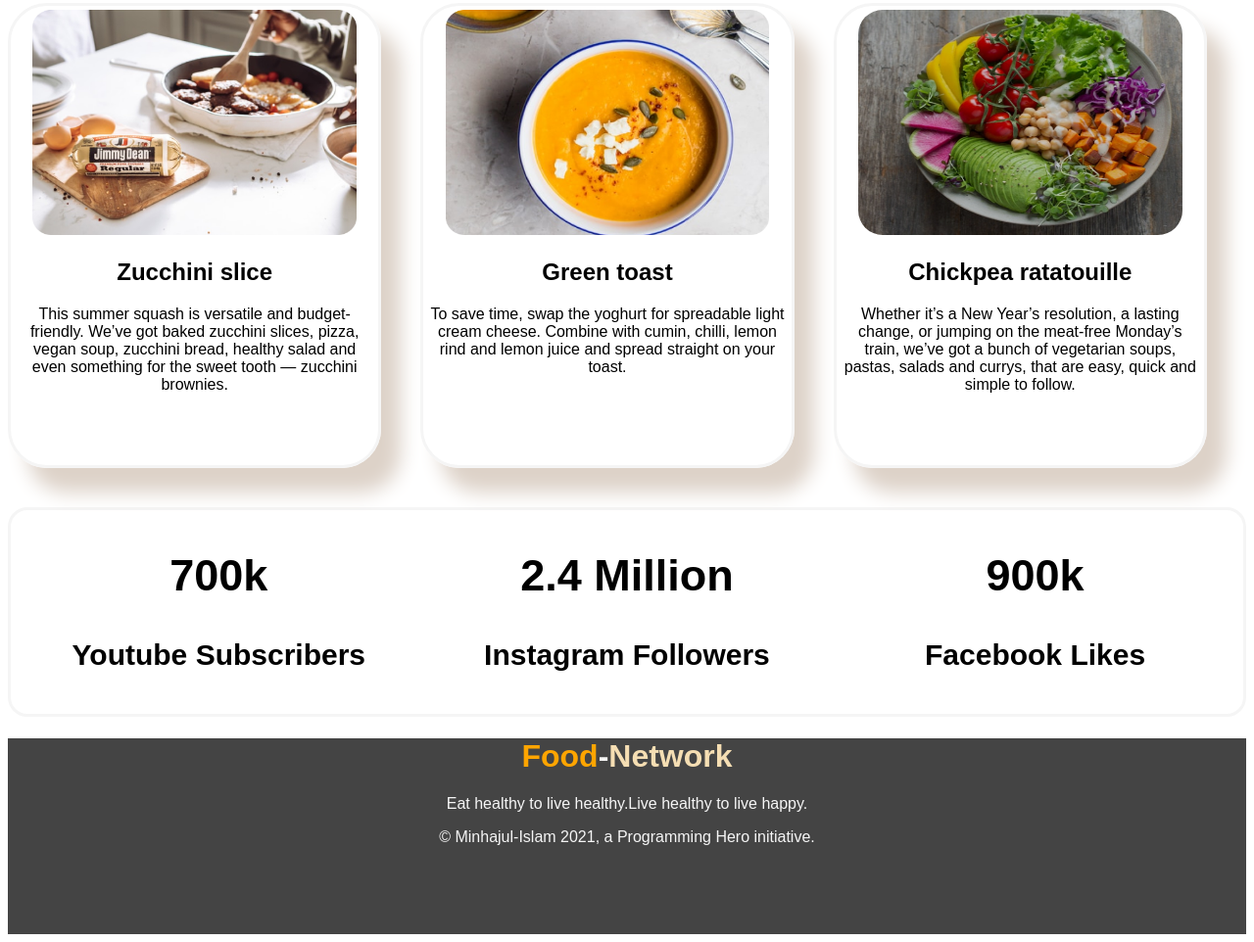
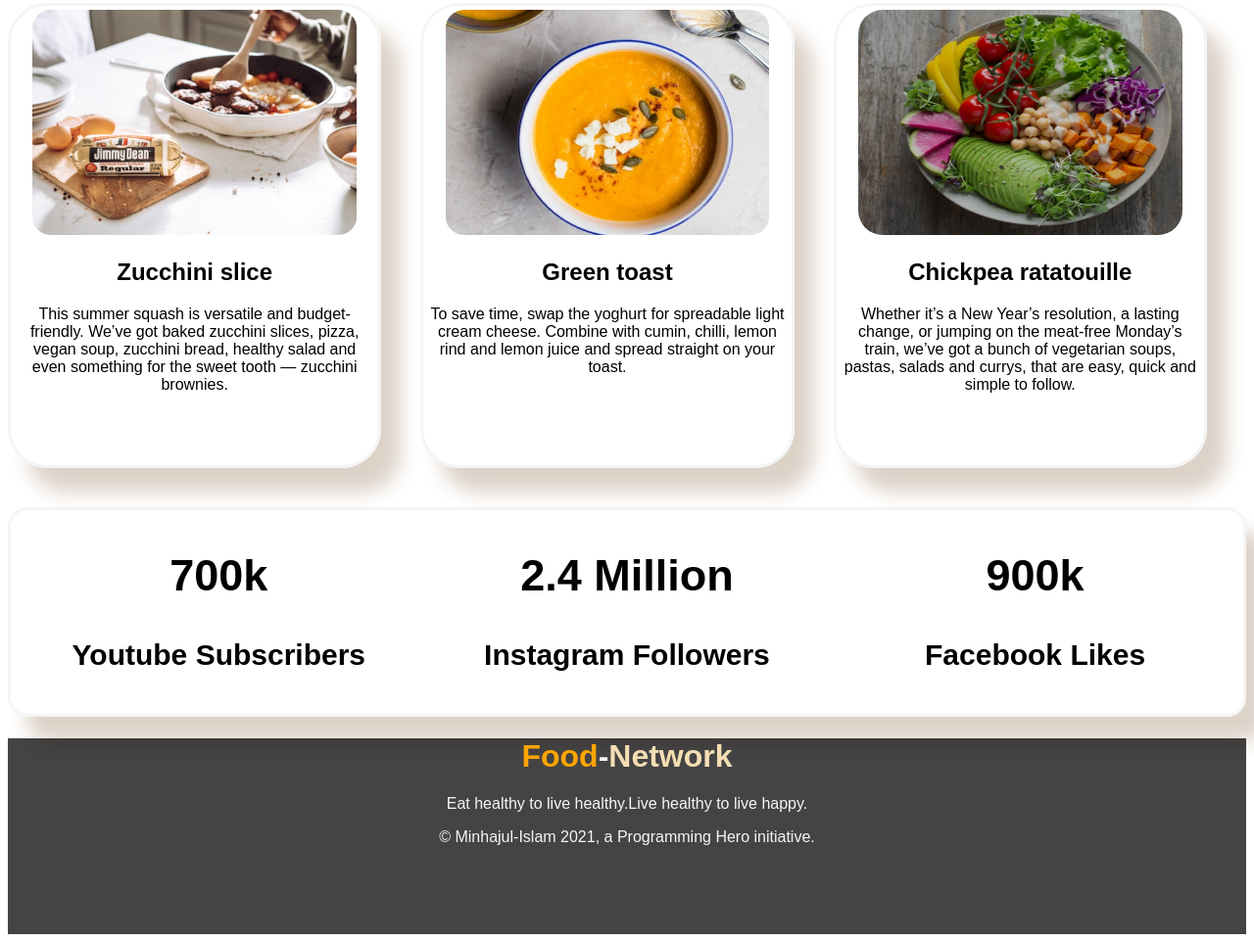
Before and after one commit to Minhajul-Shobuj/first-assignment, a plain HTML site: page index.html in a window 1280 px wide. Shown: the part 1205-2167 px from the top of the page at 98% size. Drawn offline with Linux system fonts and the light colour scheme; a web font is replaced by a local one.

Commit message:
box-shadow-updated

```diff
--- a/style.css
+++ b/style.css
@@ -73,6 +73,7 @@ border-radius: 25px;
     border-style: solid;
     padding: 4px;
     border-radius: 20px;
+    box-shadow: 20px 25px 20px #ddd2c8;
     height: 200px;
     font-weight: bolder
 }
```
